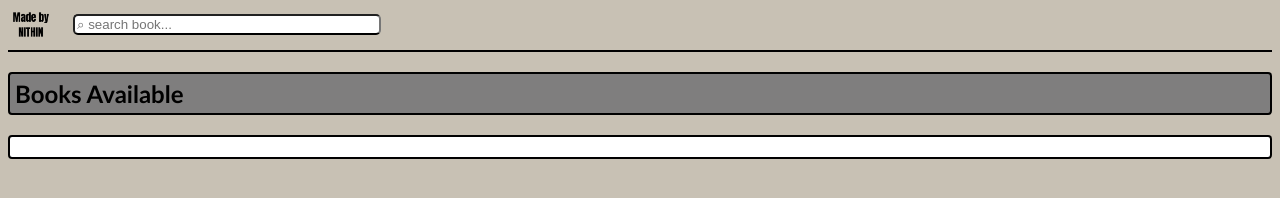
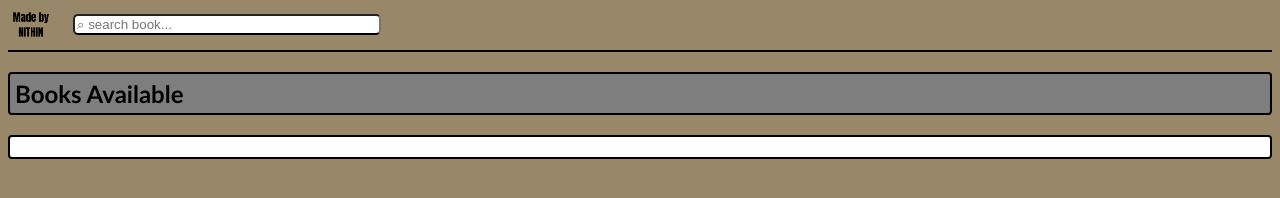
Before and after one commit to nithin-cherry/library_management_System, a website: page dashboard.html in a window 1280 px wide. Drawn offline with Linux system fonts and the light colour scheme; no server answers.

Commit message:
Really ?

```diff
--- a/dash.css
+++ b/dash.css
@@ -1,5 +1,5 @@
 body{
-    background-color:rgb(200, 193, 180);
+    background-color:rgb(152, 136, 105);
 
     font-family:'Trebuchet MS', 'Lucida Sans Unicode', 'Lucida Grande', 'Lucida Sans', Arial, sans-serif
 
```
